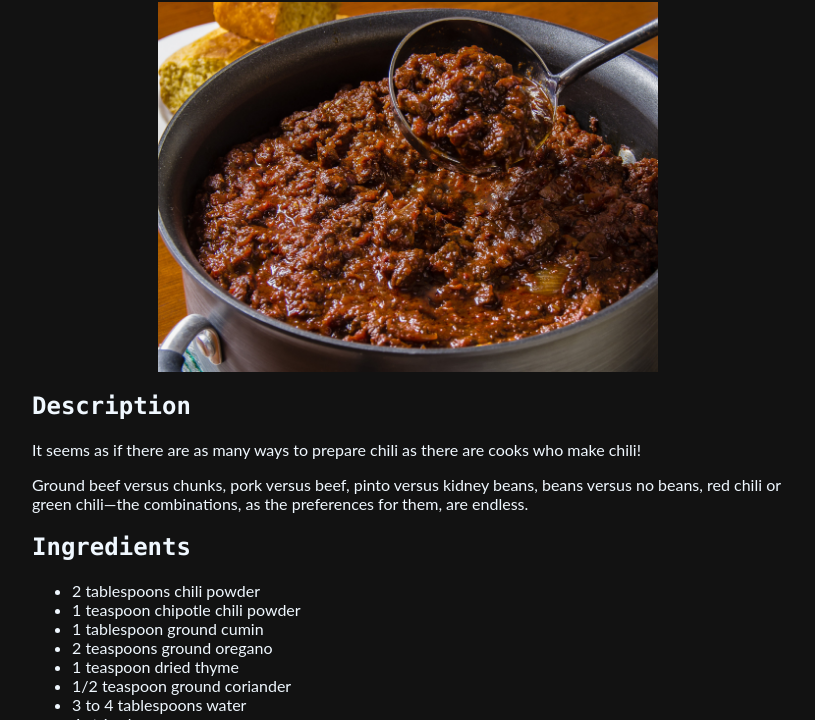
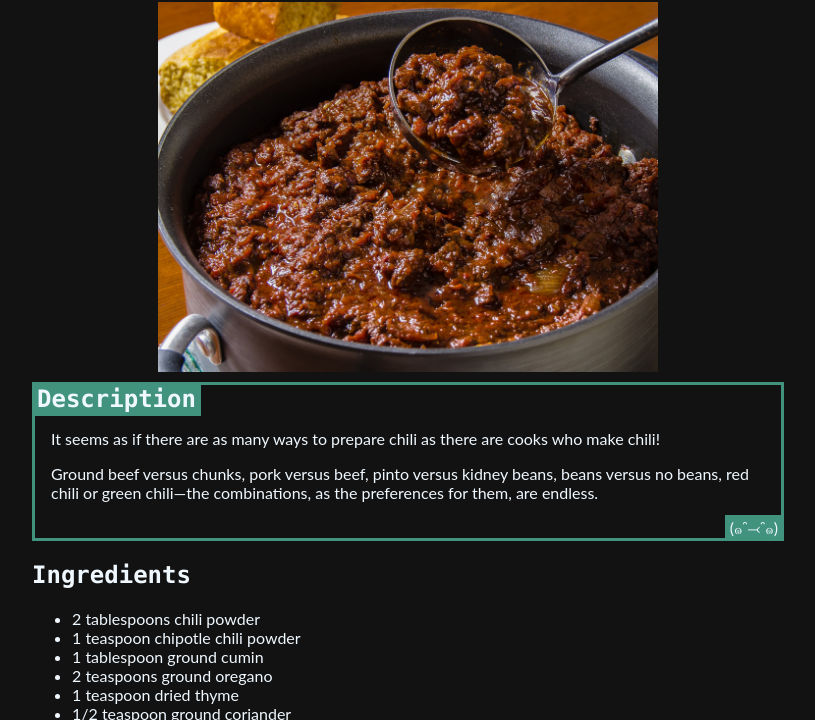
Before and after one commit to anasamer056/odin-recipes, a plain HTML site: page recipes/chili-con-carne.html in a window 1280 px wide. Shown: the part 79-799 px from the top of the page, without its empty margins (232-1047 px from the left). Drawn offline with Linux system fonts and the light colour scheme.

Commit message:
Add a decorated box for the desc. of the recipe
This was done as a challenge for myself, but it ended up looking quite
good, so I kept it.

```diff
--- a/recipes/chili-con-carne.html
+++ b/recipes/chili-con-carne.html
@@ -8,7 +8,10 @@
 <body>
     <h1 id="top">Chili Con Carne</h1>
     <img loading="lazy" class="center" src="../img/chili-con-carne.jpg" alt="A pot of chili con carne with ladel" width="500" height="370">
-    <h2>Description</h2>
+    <div class="elem">
+        <h2 class="label">
+            Description
+        </h2>
         <p>
             It seems as if there are as many ways to prepare chili as there are cooks who make chili!
         </p>
@@ -17,6 +20,8 @@
             beans versus no beans, red chili or green chili—the combinations,
             as the preferences for them, are endless.
         </p>
+        <span class="endlabel">(๑ᵔ⤙ᵔ๑)</span>
+    </div>
     <h2>Ingredients</h2>
     <ul>
         <li>2 tablespoons chili powder</li>
--- a/styles.css
+++ b/styles.css
@@ -38,3 +38,37 @@ img.center {
   margin-left: auto;
   margin-right: auto;
 }
+
+hr {
+  margin: 1.5em auto;
+  border: 1px solid rgb(252, 192, 192, 10%);
+}
+
+
+div.elem {
+  border: solid  #41937d 3px;
+  margin: 10px auto;
+  position: relative;
+  padding-bottom: 20px;
+}
+.elem p {
+  padding: 0 1em;
+}
+
+.label {
+  background-color: #41937d;
+  padding: 1px 5px 3px 2px;
+  margin: 0;
+  display: inline;
+}
+
+.endlabel {
+  background-color: #41937d;
+  padding: 3px 3px 0 5px;
+  margin: 0;
+  display: inline;
+  position: absolute;
+  bottom: 0;
+  right: 0;
+
+}
```
Also changed, not shown: index.html (+3 -0 lines). Lines whose indentation alone changed are shown as unchanged.
